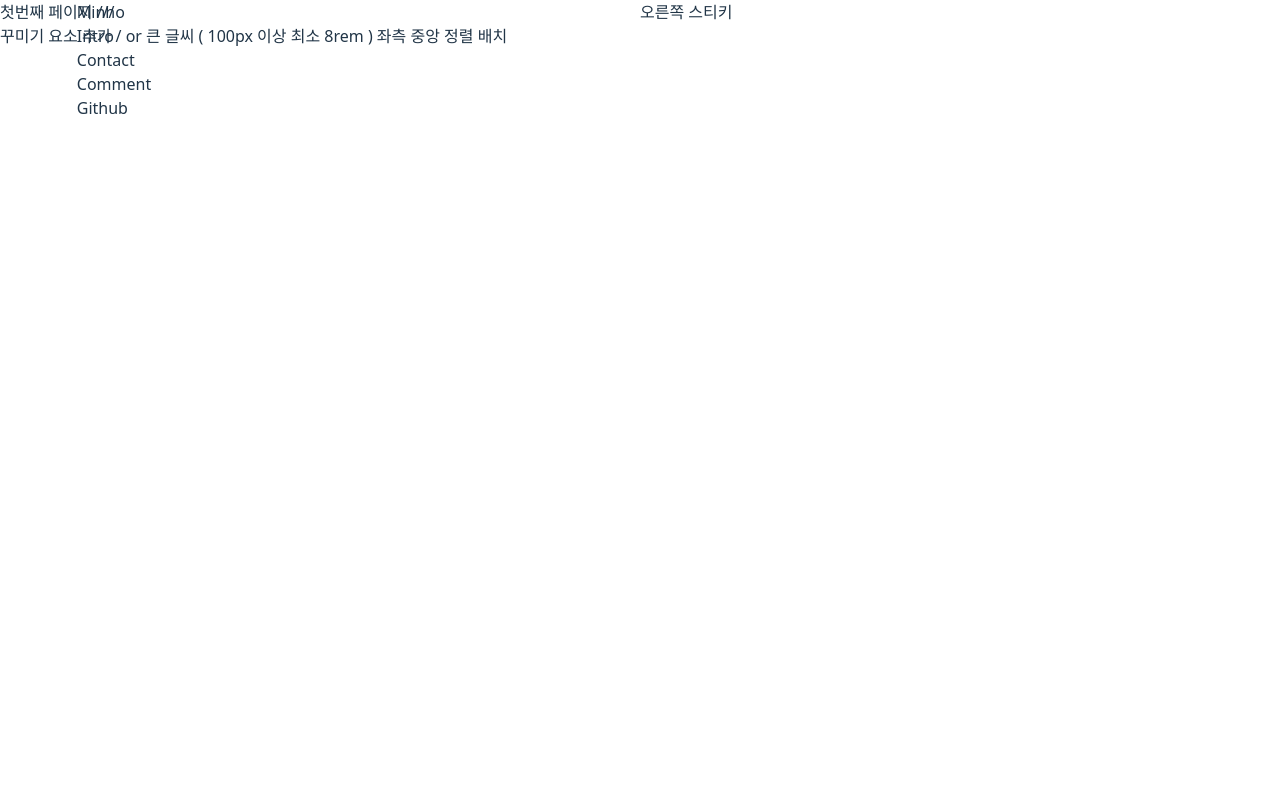
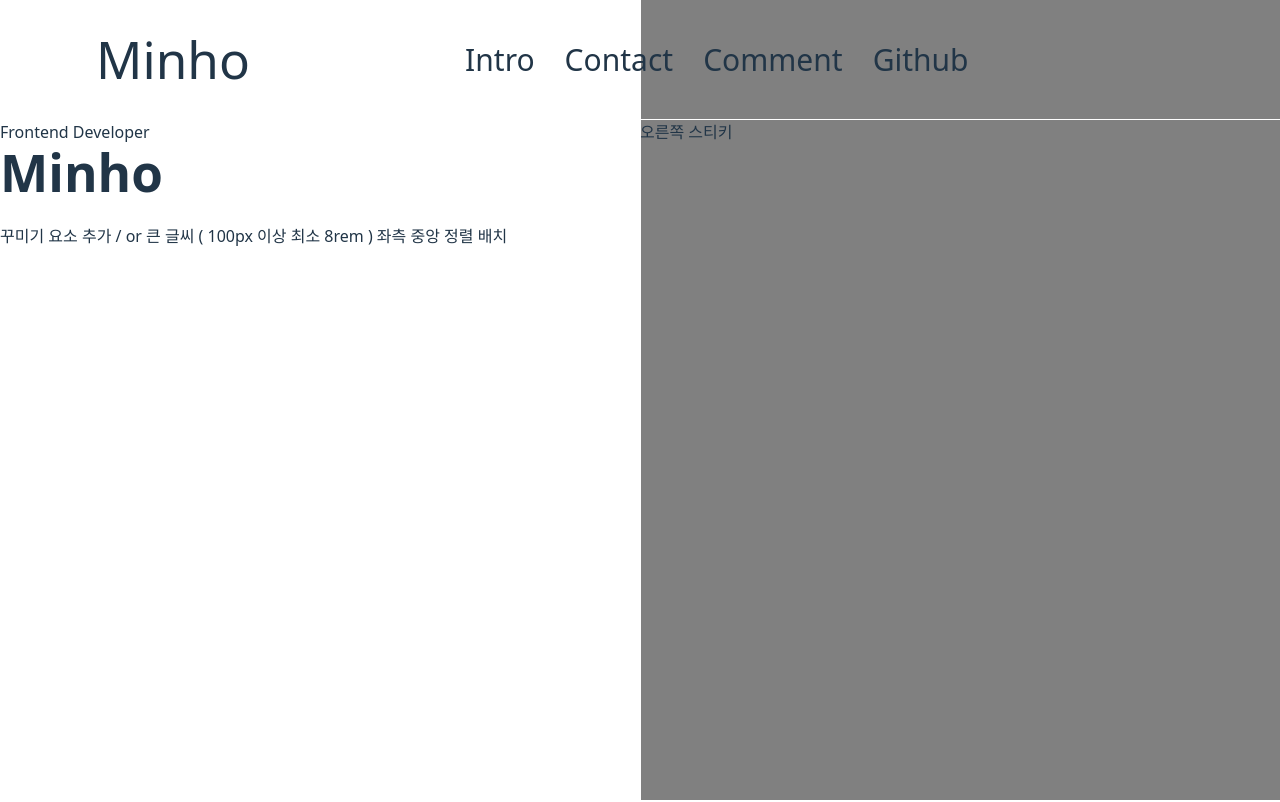
Before and after one commit to miiinhoo/Front-MyPortfolio, a React (Vite) app: page / in a window 1280 px wide. Shown: the top 802 px of the page. Built offline with nearby package versions, Linux system fonts and the light colour scheme; no server answers.

Commit message:
style: Header스타일링 수정 등

```diff
--- a/src/App.scss
+++ b/src/App.scss
@@ -67,40 +67,3 @@ body{overflow-x: hidden;}
     }
   }
 }
-.site-wrapper{
-  width: 100vw;
-  height: 100vh;
-  header{
-    position: fixed;
-    top:0;left:0;
-    z-index: 99;
-    box-sizing: border-box;
-    display: flex;
-    justify-content: space-between;
-    padding: 0 6%;
-    width: 100%;
-    height: 20vh;
-    &.rel{
-      position: relative;
-    }
-  }
-  .sticky-zone{
-    width: 100%;
-    position: relative;
-  }
-  .main-aside{
-    position: sticky;
-    top:0;
-    float: right;
-    width: 50%;
-    height: 100vh;
-  }
-  section{
-    width: 100%;
-    height: 100vh;
-  }
-  footer{
-    width: 100%;
-    height: 20vh;
-  }
-}
--- a/src/hooks/useFirebase.jsx
+++ b/src/hooks/useFirebase.jsx
@@ -54,6 +54,9 @@ export default function useFirebase({ initFormData, api }) {
       alert("댓글 작성 중 오류가 발생했습니다.");
     }
   };
+  const tryDel = () => {
+
+  }
 
   return { formData, setFormData, comments, handleChange, tryGet, tryAdd };
 }
--- a/src/layouts/BasicLayout.jsx
+++ b/src/layouts/BasicLayout.jsx
@@ -1,6 +1,7 @@
 import { Outlet } from "react-router-dom";
 import BasicHeader from "./header/BasicHeader";
 import useCustomHook from "../hooks/useCustomHook";
+import "./Layout.scss";
 
 export default function BasicLayout(){
     const { location } = useCustomHook();
--- /dev/null
+++ b/src/layouts/Layout.scss
@@ -0,0 +1,69 @@
+.site-wrapper{
+  width: 100vw;
+  height: 100vh;
+  header{
+    top:0;left:0;
+    z-index: 99;
+    box-sizing: border-box;
+    width: 100%;
+    height: 15vh;
+    border-bottom: 1px solid white;
+    position: fixed;
+    &.rel{
+      position: relative;
+    }
+    .header-inner{
+        display: flex;
+        justify-content: space-between;
+        align-items: center;
+        width: 85%;
+        height: 100%;
+        margin: 0 auto;
+        nav{
+            margin-right: 19.8%;
+            ul{
+            display: flex;
+            gap: 30px;
+            font-size: 30px;
+            }
+        }
+    }
+  }
+  .sticky-zone{
+    width: 100%;
+    position: relative;
+  }
+  .main-aside{
+    box-sizing: border-box;
+    padding: 15vh 0 0;
+    position: sticky;
+    top:0;
+    float: right;
+    width: 50%;
+    height: 100vh;
+    background-color: gray;
+    &::after{
+        content: "";
+        display: block;
+        width: 1px;
+        height: 100%;
+        background-color: white;
+        position: absolute;
+        top:0;left: 0;
+    }
+  }
+  section{
+    width: 100%;
+    height: 100vh;
+    border-bottom: 1px solid white;
+    .page-inner{
+        box-sizing: border-box;
+        height: 100%;
+        padding: 15vh 0;
+    }
+  }
+  footer{
+    width: 100%;
+    height: 20vh;
+  }
+}
--- a/src/layouts/header/BasicHeader.jsx
+++ b/src/layouts/header/BasicHeader.jsx
@@ -9,9 +9,11 @@ export default function BasicHeader(){
     return(
         <div className="header-inner">
             <div className="main-logo">
-                <Link>
-                    Minho
-                </Link>
+                <h1>
+                    <Link to="/">
+                        Minho
+                    </Link>
+                </h1>
             </div>
             <nav id="gnb">
                 <ul>
--- a/src/pages/main/FirstPage.jsx
+++ b/src/pages/main/FirstPage.jsx
@@ -1,9 +1,17 @@
+
+
 export default function FirstPage(){
+
+
     return(
         <section>
             <div className="page-inner">
-                첫번째 페이지
-                ///
+                <div className="text-wrapper">
+                    <p>Frontend Developer</p>
+                    <h1>
+                        Minho
+                    </h1>
+                </div>
                 <br />
                 꾸미기 요소 추가 / or 큰 글씨 ( 100px 이상 최소 8rem )
                 좌측 중앙 정렬 배치
```
